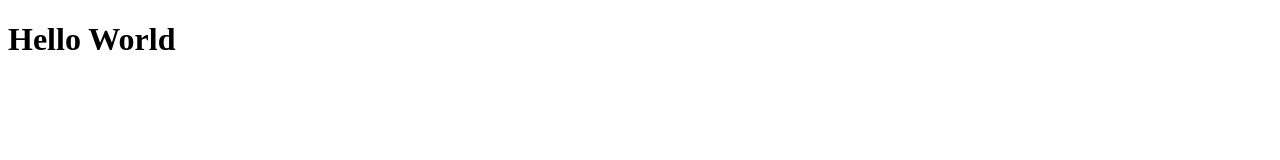
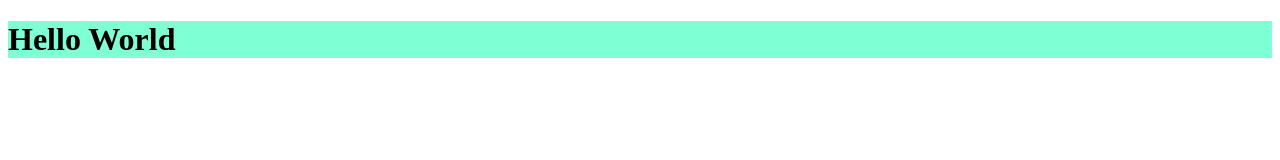
Before and after one commit to shindeamrutagopinath/bhagat, a plain HTML site: page index.html in a window 1280 px wide. Drawn offline with Linux system fonts and the light colour scheme.

Commit message:
changes by amruta

```diff
--- a/index.html
+++ b/index.html
@@ -2,9 +2,16 @@
 <html>
     <head>
         <title>Document</title>
+        <style>
+        .vat{
+            background-color: aquamarine;
+            color: black;
+
+        }
+        </style>
     </head>
     <body>
-        <h1>Hello World</h1>
+        <h1 class="vat">Hello World</h1>
     </body>
 
 </html>
```
